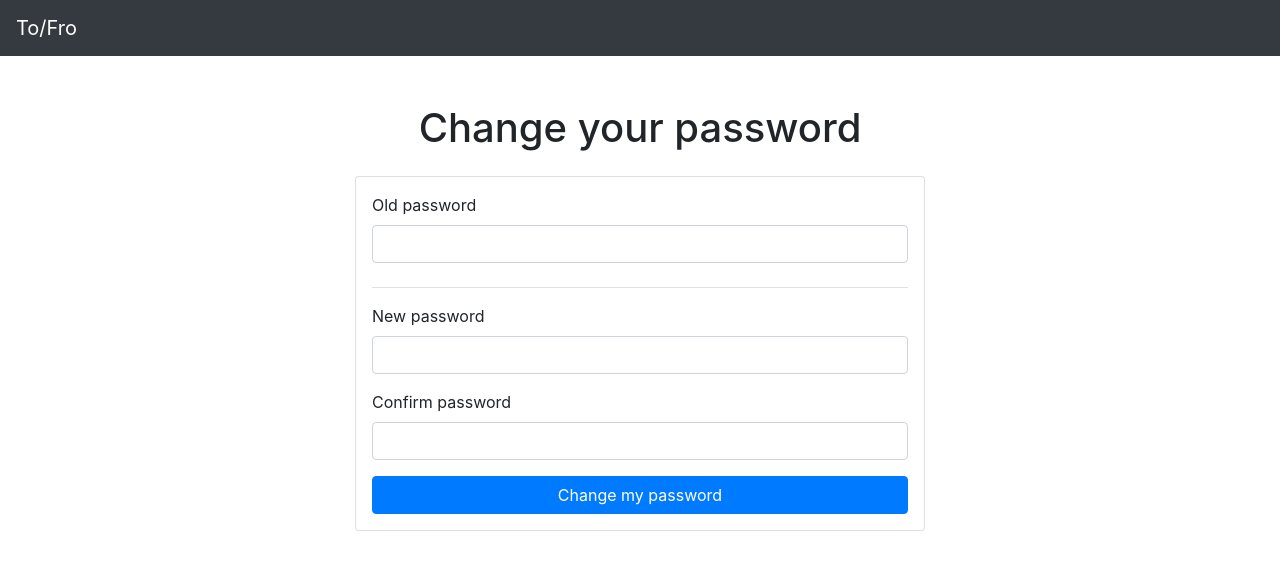
After one commit to bristolapproach/to-fro, a Django app: template core/templates/registration/password_change_form.html in a window 1280 px wide. The commit adds this page. Shown: the top 570 px of the page. Run offline with Django 3.2, Linux system fonts and the light colour scheme; the template is opened without the code that fills it, so the values that code supplies are empty; style sheets or scripts are compiled from the project's sources; some libraries are stand-ins or nearby versions.

Commit message:
Style change password page

```diff
--- /dev/null
+++ b/core/templates/registration/password_change_form.html
@@ -0,0 +1,46 @@
+{% extends 'layouts/application.html' %}
+{% block 'page_title' %}Change your password | {% endblock %}
+{% block 'heading' %}Change your password{% endblock %}
+
+{% block 'content' %}
+<form class="card p-3 space-3" method="post">
+  <div class="form-group">
+    <label class="form-label" for="{{form.old_password.id_for_label}}">Old password</label>
+    {% if form.old_password.errors %}
+    <ul class="list-unstyled mb-1" id="{{form.old_password.id_for_label}}__errors">
+      {% for error in form.old_password.errors %}
+      <li class="invalid-feedback d-block">{{error}}</li>
+      {% endfor %}
+    </ul>
+    {% endif %}
+    <input class="form-control" name="{{form.old_password.html_name}}" id="{{form.old_password.id_for_label}}"
+      type="password" required autocomplete="current-password" />
+  </div>
+  <div class="form-group border-top pt-3 mt-4">
+    <label class="form-label" for="{{form.new_password1.id_for_label}}">New password</label>
+    {% if form.new_password1.errors %}
+    <ul class="list-unstyled mb-1" id="{{form.new_password1.id_for_label}}__errors">
+      {% for error in form.new_password1.errors %}
+      <li class="invalid-feedback d-block">{{error}}</li>
+      {% endfor %}
+    </ul>
+    {% endif %}
+    <input class="form-control" name="{{form.new_password1.html_name}}" id="{{form.new_password1.id_for_label}}"
+      type="password" required autocomplete="new-password" />
+  </div>
+  <div class="form-group">
+    <label class="form-label" for="{{form.new_password2.id_for_label}}">Confirm password</label>
+    {% if form.new_password2.errors %}
+    <ul class="list-unstyled mb-1" id="{{form.new_password2.id_for_label}}__errors">
+      {% for error in form.new_password2.errors %}
+      <li class="invalid-feedback d-block">{{error}}</li>
+      {% endfor %}
+    </ul>
+    {% endif %}
+    <input class="form-control" name="{{form.new_password2.html_name}}" id="{{form.new_password2.id_for_label}}"
+      type="password" required autocomplete="new-password" />
+  </div>
+  <button class="btn btn-primary">Change my password</button>
+  {% csrf_token %}
+</form>
+{% endblock %}
--- a/tasks/templates/layouts/application.html
+++ b/tasks/templates/layouts/application.html
@@ -20,13 +20,12 @@
   <header class="navbar navbar-expand-lg navbar-dark bg-dark">
     <a class="navbar-brand" href="/">To/Fro</a>
     {% if request.user.is_authenticated %}
-    <button class="navbar-toggler" type="button" data-toggle="collapse" data-target="#navbarSupportedContent"
-      aria-controls="navbarSupportedContent" aria-expanded="false" aria-label="Toggle navigation">
-      <span class="navbar-toggler-icon"></span>
-    </button>
     <nav class="collapse navbar-collapse" id="navbarSupportedContent" aria-labelledBy="navbarNavHeading">
       <h2 id="navbarNavHeading" hidden>Main navigation</h2>
       <ul class="navbar-nav ml-auto">
+        <li class="nav-item">
+          <a class="nav-link" href="{% url 'password_change' %}">Change password</a>
+        </li>
         <li class="nav-item">
           <a class="nav-link" href="{% url 'logout' %}">Log out</a>
         </li>
```
Also changed, not shown: core/templates/registration/password_change_done.html (added, +10 -0 lines).
